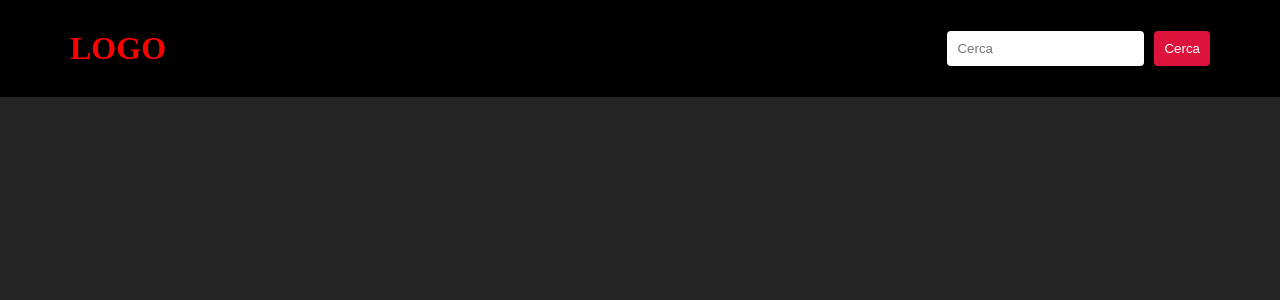
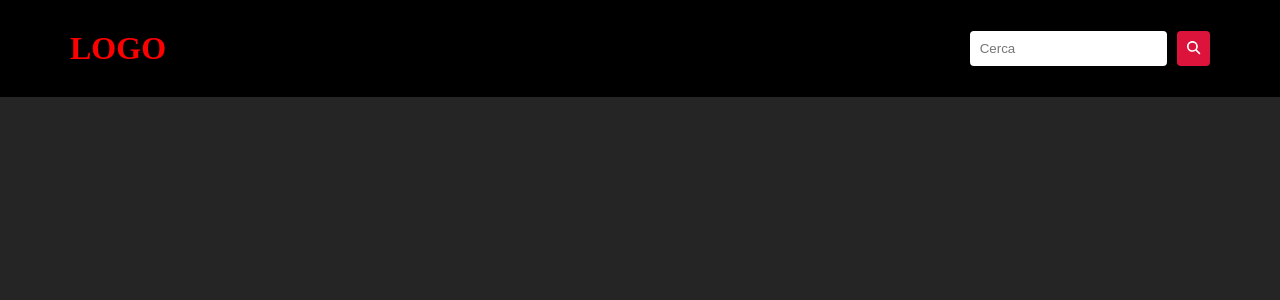
Before and after one commit to IvanRizzo28/vite-boolflix, a Vue app: page / in a window 1280 px wide. Shown: the top 300 px of the page. Built offline with nearby package versions, Linux system fonts and the light colour scheme.

Commit message:
add icona sul bottone di ricerca

```diff
--- a/src/components/AppHeader.vue
+++ b/src/components/AppHeader.vue
@@ -17,7 +17,7 @@ export default {
             <h1 class="logo">LOGO</h1>
             <div>
                 <input type="text" placeholder="Cerca" v-model="store.cerca">
-                <button @click="$emit('cerca')">Cerca</button>
+                <button @click="$emit('cerca')"><font-awesome-icon icon="fa-solid fa-magnifying-glass" /></button>
             </div>
         </div>
     </header>
@@ -55,5 +55,6 @@ button{
     border: none;
     background-color: crimson;
     color: #fff;
+    cursor: pointer;
 }
 </style>
--- a/src/main.js
+++ b/src/main.js
@@ -11,9 +11,10 @@ import { FontAwesomeIcon } from '@fortawesome/vue-fontawesome'
 /* import specific icons */
 import { faStar } from '@fortawesome/free-regular-svg-icons'
 import { faStar as faStarFull } from '@fortawesome/free-solid-svg-icons'
+import { faMagnifyingGlass } from '@fortawesome/free-solid-svg-icons'
 
 /* add icons to the library */
-library.add(faStar,faStarFull)
+library.add(faStar,faStarFull,faMagnifyingGlass)
 
 createApp(App)
 .component('font-awesome-icon', FontAwesomeIcon)
```
